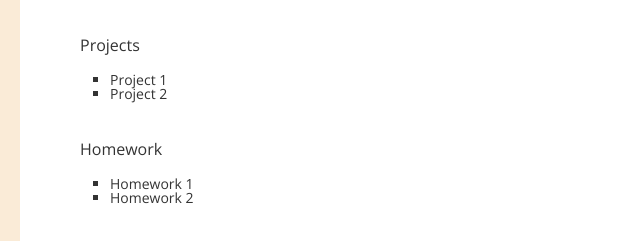
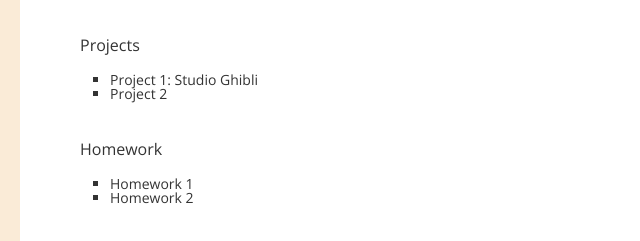
Before and after one commit to karinaroseb/DES342SP22, a plain HTML site: page index.html in a window 1280 px wide. Shown: the part 230-471 px from the top of the page, 108-748 px from the left. Drawn offline with nearby package versions, Linux system fonts and the light colour scheme; a web font is replaced by a local one.

Commit message:
Update index.html

```diff
--- a/index.html
+++ b/index.html
@@ -23,7 +23,7 @@
 			<!-- ul stands for unordered list-->
 			<ul>
 				<!-- li stands for list item-->
-				<li>Project 1</li>
+				<li><a href="project1/index.html">Project 1: Studio Ghibli</a></li>
 				<li>Project 2</li>
 			</ul>
 
```
